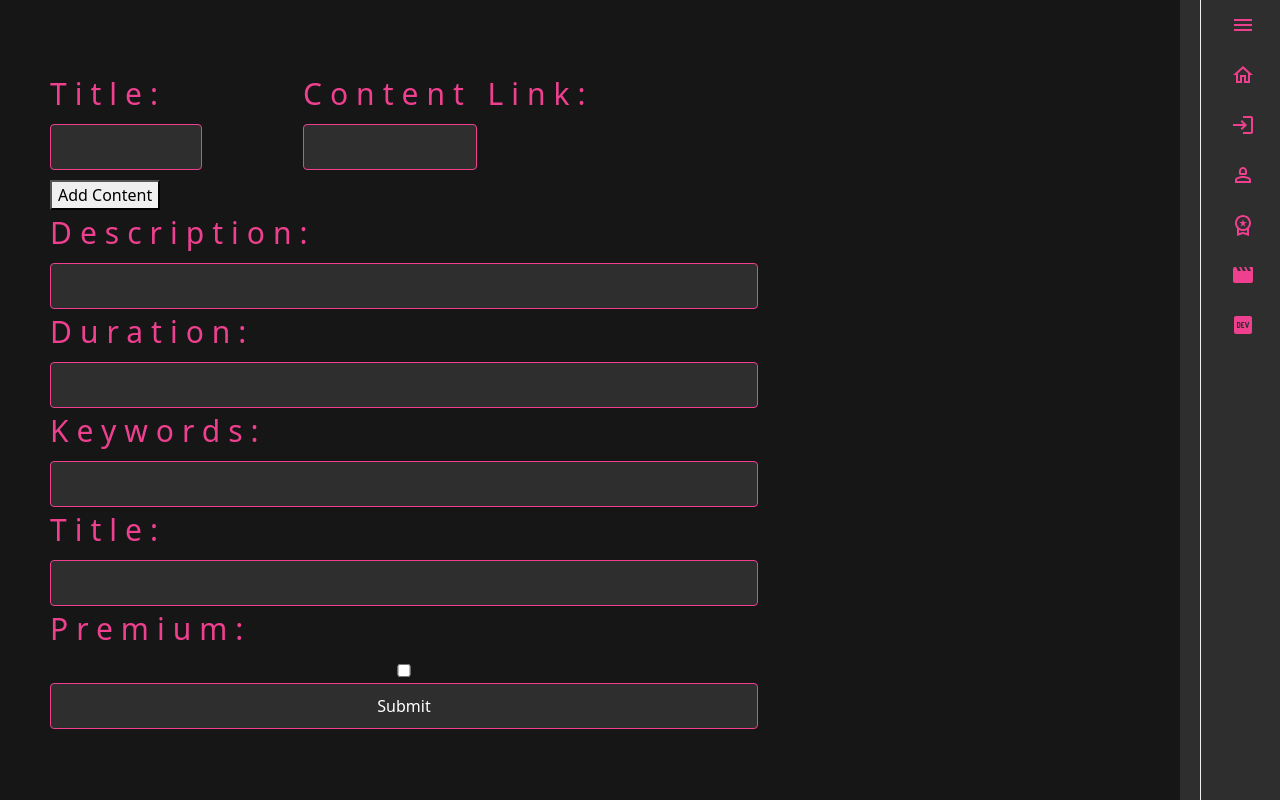
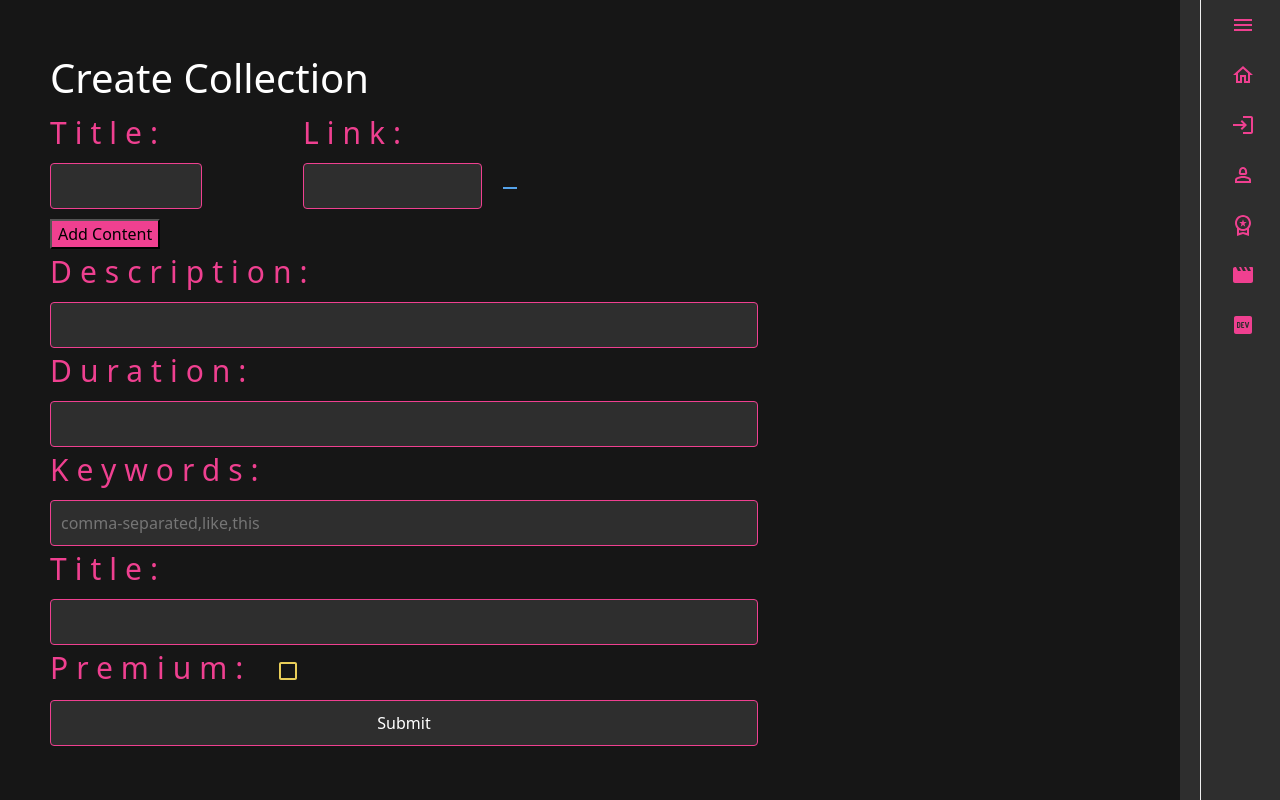
Before and after one commit to Isuru2701/Yolo2.0, a React (Create React App) app: page /admin/collections/create in a window 1280 px wide. Built offline with nearby package versions, Linux system fonts and the light colour scheme.

Commit message:
createcollection UI done

```diff
--- a/src/components/admin/CreateCollection.js
+++ b/src/components/admin/CreateCollection.js
@@ -1,4 +1,7 @@
+import Checkbox from '@mui/material/Checkbox';
+import { styled } from '@mui/material';
 import React, { useState } from "react";
+import { Remove } from '@mui/icons-material';
 
 export default function CreateCollection() {
     const [contents, setContents] = useState([{ title: "", link: "" }]);
@@ -27,9 +30,26 @@ export default function CreateCollection() {
         setContents(newContents);
     }
 
+    const GoldCheckbox = styled(Checkbox)({
+        color: 'gold', // replace 'gold' with your actual color value
+        '&.Mui-checked': {
+            color: 'gold', // replace 'gold' with your actual color value
+        },
+    });
+
+    const fetchKeywords = async () => {
+    }
+
+
+    const handleRemoveContent = (index) => {
+        setContents(contents.filter((content, i) => i !== index));
+    }
+
     return (
         <div className='cc-dashboard-container'>
+
             <form onSubmit={handleCreate} style={{ margin: 50 }}>
+                <h1>Create Collection</h1>
                 {contents.map((content, index) => (
                     <div key={index} style={{ display: 'flex', justifyContent: 'flex-start', marginBottom: '10px' }}>
                         <div>
@@ -37,12 +57,13 @@ export default function CreateCollection() {
                             <input type="text" value={content.title} onChange={e => handleContentChange(index, 'title', e.target.value)} />
                         </div>
                         <div>
-                            <label>Content Link:</label>
+                            <label>Link:</label>
                             <input type="text" value={content.link} onChange={e => handleContentChange(index, 'link', e.target.value)} />
+                            <button type="button" onClick={() => handleRemoveContent(index)} disabled={contents.length === 1} style={{backgroundColor:'transparent', marginLeft: 10, border:'none'}}><Remove sx= {{color: 'var(--sharp-blue)'}}/></button>
                         </div>
                     </div>
                 ))}
-                <button type="button" onClick={handleAddContent}>Add Content</button>
+                <button type="button" onClick={handleAddContent} style={{backgroundColor: "var(--tone-highlight)"}}>Add Content</button>
                 <label>
                     Description:
                 </label>
@@ -56,7 +77,7 @@ export default function CreateCollection() {
                 <label>
                     Keywords:
                 </label>
-                <input type="text" value={keywords} onChange={e => setKeywords(e.target.value)} />
+                <input type="text" placeholder='comma-separated,like,this' value={keywords} onChange={e => setKeywords(e.target.value)} />
 
                 <label>
                     Title:
@@ -64,9 +85,9 @@ export default function CreateCollection() {
                 <input type="text" value={title} onChange={e => setTitle(e.target.value)} />
 
                 <label>
-                    Premium:
+                    Premium: <GoldCheckbox checked={premium} sx={{ color: "var(--gold)" }} onChange={e => setPremium(e.target.checked)} />
                 </label>
-                <input type="checkbox" checked={premium} onChange={e => setPremium(e.target.checked)} />
+
 
                 <input type="submit" value="Submit" />
             </form>
```
